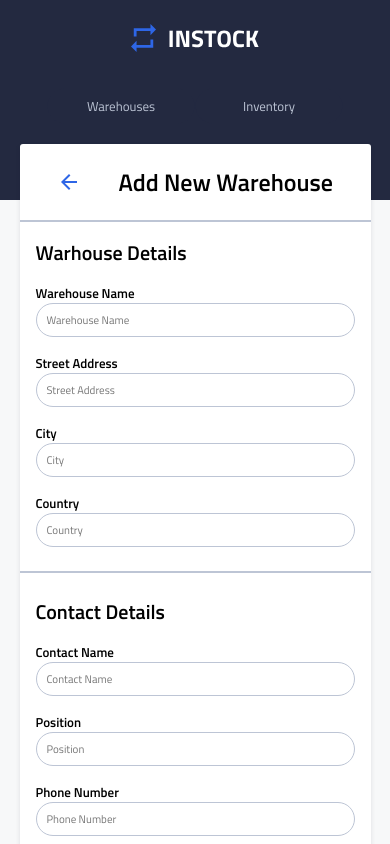
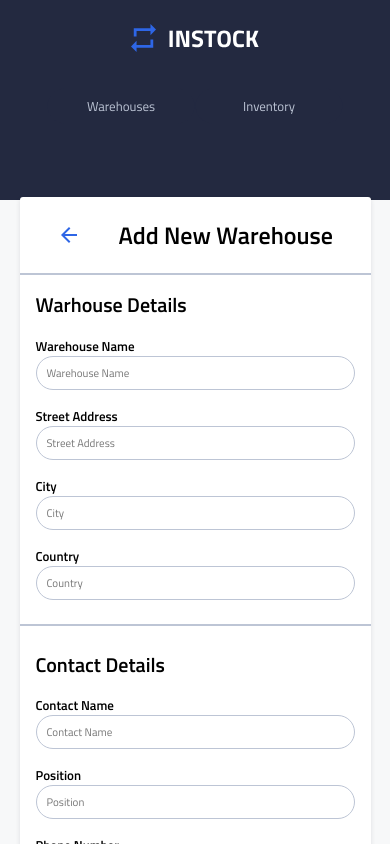
Before and after one commit to jemeryalvarado/in_stock_team1, a React (Create React App) app: page /addwarehouses in a window 390 px wide. Shown: the top 844 px of the page. Built offline with nearby package versions, Linux system fonts and the light colour scheme; the HTML template or start-up script is replaced by a standard one.

Commit message:
adjust footer positon & final touch ups for breakpoints

```diff
--- a/src/components/Footer/Footer.scss
+++ b/src/components/Footer/Footer.scss
@@ -11,6 +11,10 @@
     color:$Slate;
     background-color: $LightGrey;
     height: 100vh;
+
+    @include media-query_('mobile'){
+        padding-top: 10rem;
+    }
 
     &__copyright{
         padding-bottom: 5rem;
--- a/src/pages/AddWarehousePage/AddWarehouse.scss
+++ b/src/pages/AddWarehousePage/AddWarehouse.scss
@@ -49,8 +49,8 @@
     position: absolute;
     z-index: 3;
     width: 90%;
-    height: 90vh;
-    top: 12.75rem;
+    height: fit-content;
+    top: 25.75rem;
     bottom: 0;
     left: 0;
     right: 0;
@@ -59,11 +59,12 @@
     border-radius: 3px;
 
     @include media-query_('tablet'){
-        top: -6.1875rem;
+        top: 2.875rem;
+        height: 77vh;
     }
     @include media-query_('desktop'){
-        top: -84px;
-        height: 60vh;
+        top: -27px;
+        height: 61vh;
         width: 79%;
     }
 
@@ -172,7 +173,7 @@
             justify-content: end;
             padding-right: 1rem;
             gap: 10px;
-            width: 88vw;
+            width: auto;
 
         }
 
@@ -181,7 +182,7 @@
             flex-direction: row;
             justify-content: end;
             gap: 10px;
-            width: 100%;
+            width: auto;
         }
     }
     &__cancel{
```
